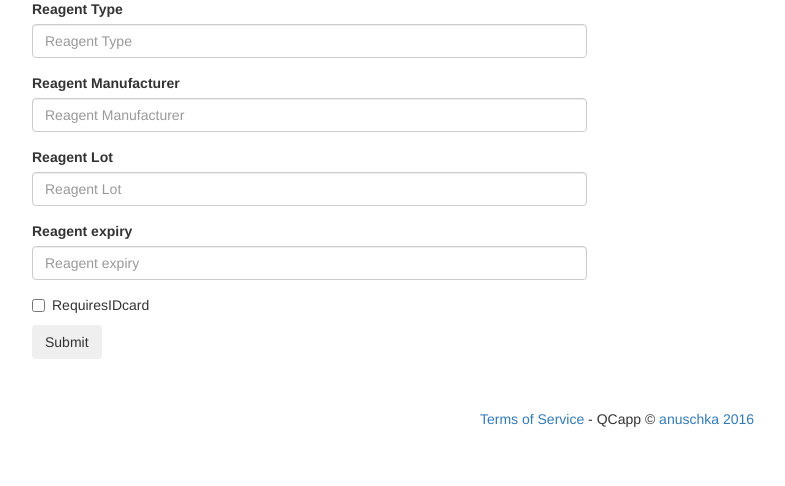
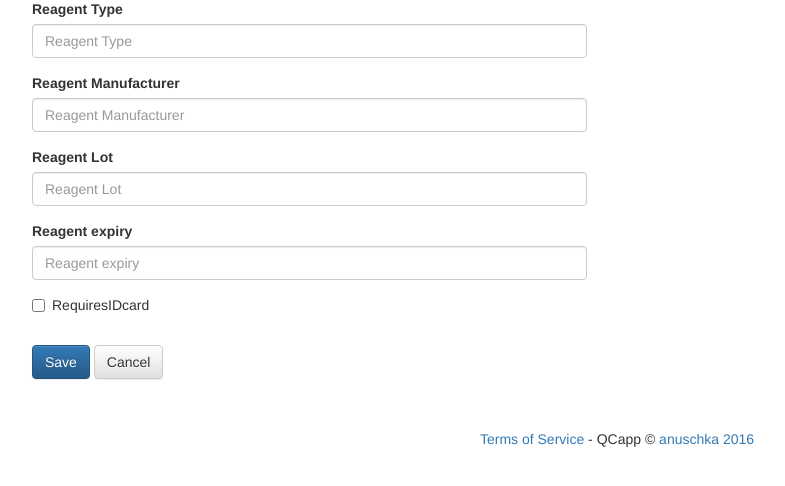
Before and after one commit to anuschka/QCapp, a Django app: page /reagent/new/ in a window 1280 px wide. Shown: the part 258-744 px from the top of the page, without its empty margins (38-823 px from the left). Run offline with Django 3.2, Linux system fonts and the light colour scheme; the visitor is signed in with stand-in values (Sample User, id 1); some libraries are stand-ins or nearby versions.

Commit message:
Fixed new reagent template

```diff
--- a/qcapp/static/style.css
+++ b/qcapp/static/style.css
@@ -9,5 +9,8 @@
 
 .footer {
     padding: 50px;
+}
 
+.reagent_toolbar {
+    margin-top: 30px;
 }
--- a/qcapp/templates/reagents_new.html
+++ b/qcapp/templates/reagents_new.html
@@ -49,12 +49,11 @@
                   </label>
                 </div>
 
-
-
-
-
-    <button type="submit" class="btn">Submit</button>
-</form>
-    </div>
-    </div>
+                <div class="reagent_toolbar">
+                  <button class="btn btn-primary" id="Save">Save</button>
+                  <a href="/qcapp/" class="btn btn-default" onclick="return App.click(this);">Cancel</a>
+                </div>
+            </form>
+          </div>
+        </div>
 {% endblock %}
```
